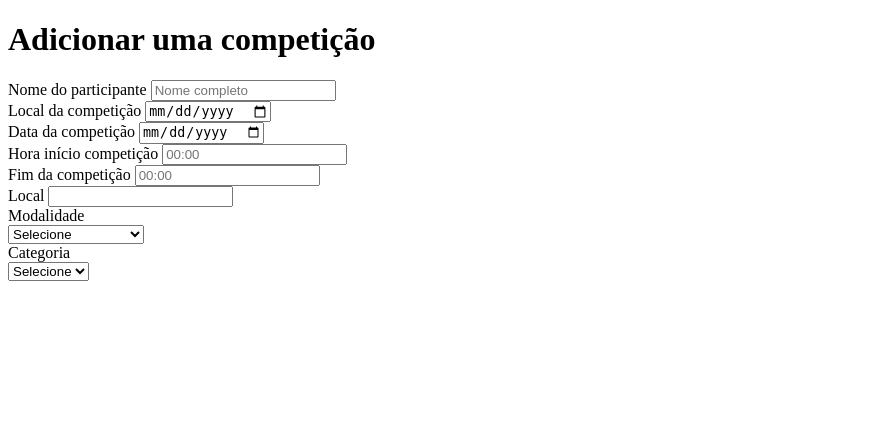
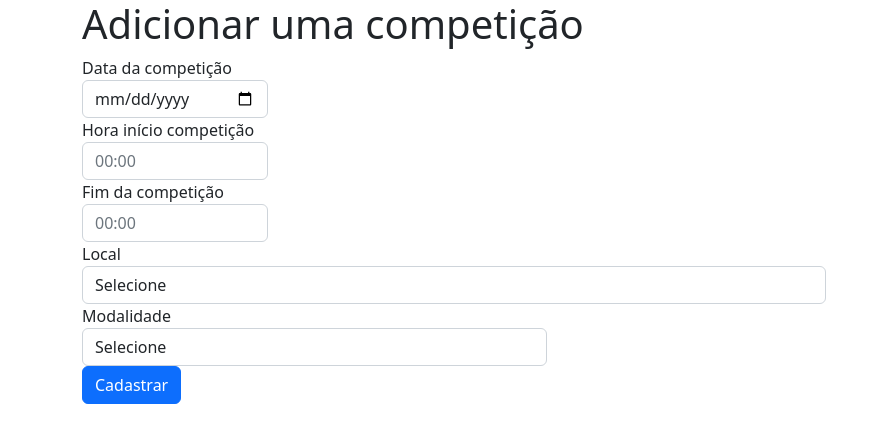
Before and after one commit to allystor/Jogos_olimpicos, a Django app: template Olimpiadas/Competicao/templates/cadastro.html in a window 1280 px wide. Shown: the top 443 px of the page, without its empty margins (0-881 px from the left). Run offline with Django 4.2, Linux system fonts and the light colour scheme; the template is opened without the code that fills it, so the values that code supplies are empty.

Commit message:
Atualizando templates

```diff
--- a/Olimpiadas/Competicao/templates/cadastro.html
+++ b/Olimpiadas/Competicao/templates/cadastro.html
@@ -5,6 +5,7 @@
     <meta http-equiv="X-UA-Compatible" content="IE=edge">
     <meta name="viewport" content="width=device-width, initial-scale=1.0">
     <title>Cadastrar competição</title>
+    <link href="https://cdn.jsdelivr.net/npm/bootstrap@5.2.0-beta1/dist/css/bootstrap.min.css" rel="stylesheet" integrity="sha384-0evHe/X+R7YkIZDRvuzKMRqM+OrBnVFBL6DOitfPri4tjfHxaWutUpFmBp4vmVor" crossorigin="anonymous">
 </head>
 <body>
     <div class="container">
@@ -13,21 +14,44 @@
             <div class="form-row">
                 <div class="form-group col-md-11 control-label">
                 </div>
-                <form action="" method="POST">
+                <form action="{% url 'cadastrar' competicao.id %}" method="POST">
+                    {% csrf_token %}
+                    <fieldset>
+                        {% for atleta in competicao.atleta_set.all %}
                         <div class="form-row">
                             <div class="form-group col-md-8">
                                 <label for="formGroupExampleInput">Nome do participante </label>
-                            <input type="text" class="form-control" id="formGroupExampleInput" placeholder="Nome completo"
+                                <input type="text" class="form-control" id="formGroupExampleInput" placeholder="Nome completo" name="atleta" value="{{ atleta.id }}" id="atleta{{ forloop.counter }}"
+                                    required="required">
+                            </div>
+                            <div class="form-group col-md-8">
+                                <label for="formGroupExampleInput">Idade</label>
+                                <input type="text" class="form-control" id="formGroupExampleInput" placeholder="Idade"
+                                    required="required">
+                            </div>
+                            <div class="form-group col-md-8">
+                                <label for="formGroupExampleInput">Peso </label>
+                                <input type="text" class="form-control" id="formGroupExampleInput" placeholder="KG"
+                                    required="required">
+                            </div>
+                            <div class="form-group col-md-8">
+                                <label for="formGroupExampleInput">Altura</label>
+                                <input type="text" class="form-control" id="formGroupExampleInput" placeholder="Metros"
+                                    required="required">
+                            </div>
+                            <div class="form-group col-md-8">
+                                <label for="formGroupExampleInput">Tempo de chegada nos 100 metros</label>
+                                <input type="text" class="form-control" id="formGroupExampleInput" placeholder="Segundos"
+                                    required="required">
+                            </div>
+                            <div class="form-group col-md-8">
+                                <label for="formGroupExampleInput">Distancia de lançamento de dardo</label>
+                                <input type="text" class="form-control" id="formGroupExampleInput" placeholder="Metros"
                                     required="required">
                             </div>
                         </div>
+                        {% endfor %}
                         <div class="form-row">
-                        <div class="form-group col-md-2">
-                            <label for="exampleFormControlSelect1">Local da competição</label>
-                            <input id="dtnasc" name="horaT" placeholder="" class="form-control input-md" required="" type="date"
-                                maxlength="10" OnKeyPress="formatar('##/##/####', this)" onBlur="showhide()" required="required"
-                                required="required">
-                        </div>
                             <div class="form-group col-md-2">
                                 <label for="exampleFormControlSelect1">Data da competição</label>
                                 <input id="dtnasc" name="horaT" placeholder="" class="form-control input-md" required="" type="date"
@@ -51,8 +75,13 @@
                         <div class="form-row">
                             <div class="form-group col-md-8">
                                 <label for="formGroupExampleInput">Local</label>
-                            <input type="text" class="form-control" id="formGroupExampleInput" placeholder=""
-                                required="required">
+                                <div class="col-md-">
+                                    <select required id="Estado" name="Estado" class="form-control">
+                                        <option value="">Selecione</option>
+                                        <option value="RA">Maracanã</option>
+                                        <option value="LD">Arena corinthians</option>
+                                    </select>
+                                </div>
                             </div>
                         </div>
                         <div class="form-row">
@@ -63,26 +92,16 @@
                                         <option value="">Selecione</option>
                                         <option value="RA">100m rasos</option>
                                         <option value="LD">Lançamento Dardo</option>
-
-                                </select>
-                            </div>
-                        </div>
-                        <div class="form-group col-md-3">
-                            <div class="form-group col-md-14">
-                                <label for="formGroupExampleInput">Categoria</label>
-                                <div class="col-md-">
-                                    <select required id="Estado" name="Estado" class="form-control">
-                                        <option value="">Selecione</option>
-                                        <option value="RA">Iniciante</option>
-                                        <option value="LD">Braaaabo</option>
-
                                     </select>
                                 </div>
                             </div>
                         </div>
+                    </fieldset>
+                    <input type="submit" value="Cadastrar" class="btn btn-primary">
                 </form>
             </div>
         </div>
     </div>
+    <script src="https://cdn.jsdelivr.net/npm/bootstrap@5.2.0-beta1/dist/js/bootstrap.bundle.min.js" integrity="sha384-pprn3073KE6tl6bjs2QrFaJGz5/SUsLqktiwsUTF55Jfv3qYSDhgCecCxMW52nD2" crossorigin="anonymous"></script>
 </body>
 </html>
--- a/Olimpiadas/Competicao/urls.py
+++ b/Olimpiadas/Competicao/urls.py
@@ -5,4 +5,6 @@
 urlpatterns = [
     path('', views.IndexView.as_view(), name='index'),
     path('cadastro/', views.CadastroView.as_view(), name='cadastro'),
+    path('results/<int:pk>', views.ResultsView.as_view(), name='results'),
+    path('cadastrar/<int:competicao_id>', views.cadastrar, name='cadastrar'),
 ]
```
Also changed, not shown: Olimpiadas/Competicao/views.py (+29 -15 lines), Olimpiadas/db.sqlite3 (deleted). Lines whose indentation alone changed are shown as unchanged.
